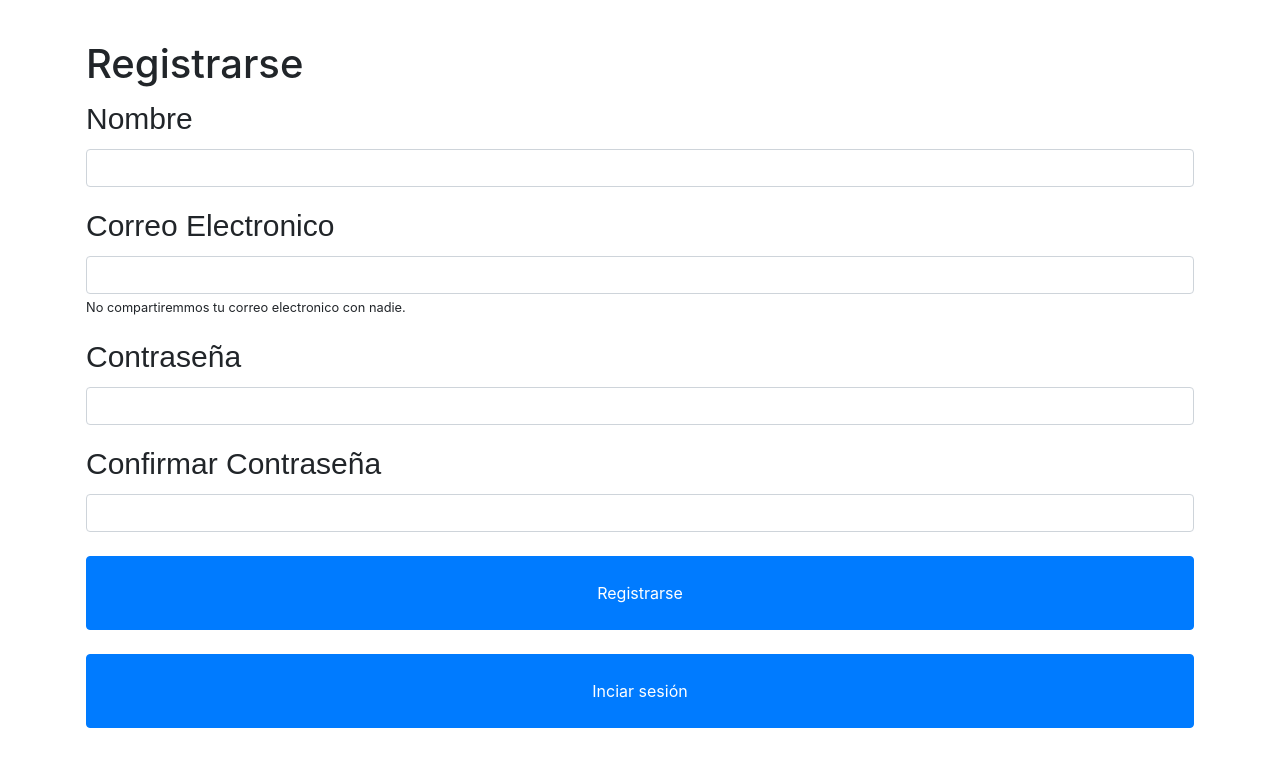
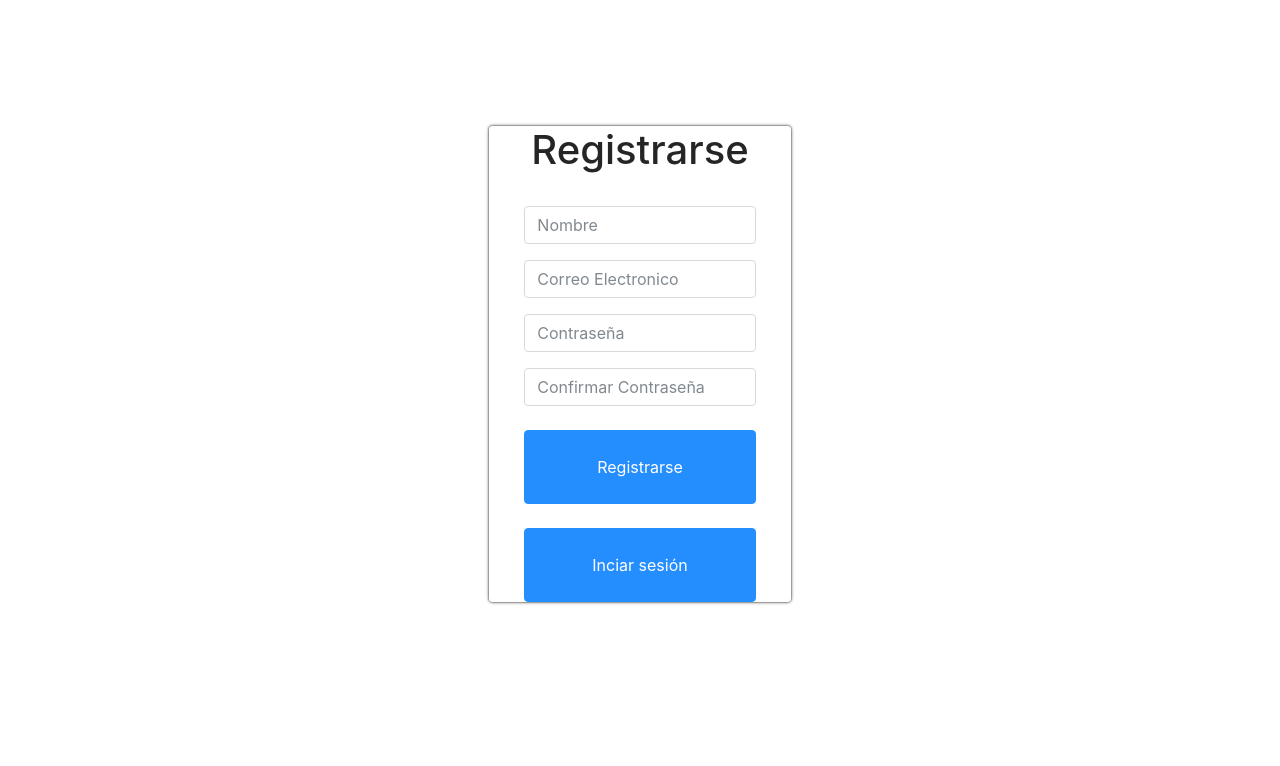
Before and after one commit to juanrojo2/Equipo2DEM, a React (Create React App) app: page /singUp in a window 1280 px wide. Shown: the top 766 px of the page. Built offline with nearby package versions, Linux system fonts and the light colour scheme.

Commit message:
Mejora en diseño de las paginas

```diff
--- a/public/index.html
+++ b/public/index.html
@@ -8,12 +8,36 @@
       href="https://fonts.googleapis.com/css2?family=Lobster&display=swap"
       rel="stylesheet"
     />
+    <link
+      href="https://fonts.googleapis.com/css2?family=Secular+One&display=swap"
+      rel="stylesheet"
+    />
     <meta
       name="description"
       content="Web site created using create-react-app"
     />
     <link rel="manifest" href="%PUBLIC_URL%/manifest.json" />
-
+    <style>
+      * {
+        padding: 0;
+        margin: 0;
+        box-sizing: border-box;
+      }
+    </style>
+    <style>
+      * {
+        padding: 0;
+        margin: 0;
+        box-sizing: border-box;
+      }
+    </style>
+    <style>
+      * {
+        padding: 0;
+        margin: 0;
+        box-sizing: border-box;
+      }
+    </style>
     <title>Bokla</title>
   </head>
   <body>
--- a/src/components/Nav/RightNav.js
+++ b/src/components/Nav/RightNav.js
@@ -35,17 +35,6 @@ const UL = styled.ul`
 const RightNav = ({ open }) => {
   return (
     <UL open={open}>
-      <form class="form-inline my-2 my-lg-0">
-        <input
-          class="form-control mr-sm-2"
-          type="search"
-          placeholder="Search"
-          aria-label="Search"
-        />
-        <button class="btn btn-outline-success my-2 my-sm-0 mt-5" type="submit">
-          Search
-        </button>
-      </form>
       <li></li>
       <li>Nombre de usuario</li>
       <hr />
--- a/src/pages/Login.js
+++ b/src/pages/Login.js
@@ -6,36 +6,40 @@ import Button from "../components/Botones";
 class Login extends React.Component {
   render() {
     return (
-      <div className="container mt-5 p-3">
-        <h1>Inciar sesión</h1>
-        <form>
+      <div class="modal-dialog text-center">
+        <div class="col-sm-8 main-section">
+          <div class="modal-content">
+            <h1>Iniciar sesión</h1>
+            <form class="col-12">
               <div className="form-group">
-            <label for="InputEmail" className="texto-label">
-              Correo Electronico
-            </label>
+                <label for="InputEmail" className="texto-label"></label>
                 <input
                   type="email"
                   className="form-control"
                   id="InputEmail"
+                  placeholder="Correo Electronico"
                   aria-describedby="emailHelp"
                 />
-            <small id="emailHelp" class="form-text text-center">
-              No compartiremmos tu correo electronico con nadie.
-            </small>
               </div>
               <div class="form-group">
-            <label for="InputPassword" className="texto-label">
-              Contraseña
-            </label>
-            <input type="password" class="form-control" id="InputPassword" />
+                <label for="InputPassword" className="texto-label"></label>
+                <input
+                  type="password"
+                  class="form-control"
+                  placeholder="Contraseña"
+                  id="InputPassword"
+                />
               </div>
               <Link to="/PagPrincipal">
-            <Button texto={"Iniciar sesión"} />
+                <Button class="button" texto={"Iniciar sesión"} />
               </Link>
+
               <p id="accountRecovery" className="form-text">
                 ¿Olvidaste tu contraseña?
               </p>
             </form>
+          </div>
+        </div>
       </div>
     );
   }
--- a/src/pages/PagPrincipal.js
+++ b/src/pages/PagPrincipal.js
@@ -1,12 +1,12 @@
 import React from "react";
-import NavBar from "../components/navBar";
+import Navbar from "../components/Nav/navBar";
 import "../styles/styles.css";
 
 class PagPrincipal extends React.Component {
   render() {
     return (
       <div>
-        <NavBar />
+        <Navbar />
       </div>
     );
   }
--- a/src/pages/singUp.js
+++ b/src/pages/singUp.js
@@ -6,48 +6,56 @@ import Button from "../components/Botones";
 class signUp extends React.Component {
   render() {
     return (
-      <div className="container mt-4 p-3">
+      <div class="modal-dialog text-center">
+        <div class="col-sm-8 main-section">
+          <div class="modal-content">
         <h1>Registrarse</h1>
-        <form>
+        <br/>
+        <form class="col-12">
           <div className="form-group">
-            <label for="InputName" className="texto-label">
-              Nombre
-            </label>
-            <input type="text" className="form-control" id="InputName" />
+
+            <input
+            type="text"
+            className="form-control"
+            placeholder="Nombre"
+            id="InputName" />
           </div>
           <div className="form-group">
-            <label for="InputEmail" className="texto-label">
-              Correo Electronico
-            </label>
+
             <input
               type="email"
               className="form-control"
               id="InputEmail"
+              placeholder="Correo Electronico"
               aria-describedby="emailHelp"
             />
-            <small id="emailHelp" class="form-texttext-center">
-              No compartiremmos tu correo electronico con nadie.
-            </small>
+
           </div>
           <div class="form-group">
-            <label for="InputPassword" className="texto-label">
-              Contraseña
-            </label>
-            <input type="password" class="form-control" id="InputPassword" />
+
+            <input
+            type="password"
+            class="form-control"
+            id="InputPassword"
+            placeholder="Contraseña"/>
           </div>
           <div class="form-group">
-            <label for="InputPasswordCon" className="texto-label">
-              Confirmar Contraseña
-            </label>
-            <input type="password" class="form-control" id="InputPasswordCon" />
+
+            <input
+            type="password"
+            class="form-control"
+            id="InputPasswordCon"
+            placeholder="Confirmar Contraseña"/>
           </div>
           <Link to="/Login">
-            <Button texto={"Registrarse"} />
+            <Button class="button" texto={"Registrarse"} />
           </Link>
           <Link to="/Login">
-            <Button texto={"Inciar sesión"} />
+            <Button class="button" texto={"Inciar sesión"}/>
           </Link>
         </form>
+      </div>
+      </div>
       </div>
     );
   }
--- a/src/styles/styles.css
+++ b/src/styles/styles.css
@@ -1,6 +1,7 @@
 body {
   font-family: "Secular One", sans-serif;
 }
+
 .title {
   font-family: "Lobster", cursive;
   font-size: 110px;
@@ -11,3 +12,26 @@ body {
   display: block;
   font-size: 30px;
 }
+
+.main-section {
+  margin: 0 auto;
+  margin-top: 25%;
+  padding: 0;
+}
+
+.modal-content {
+  background-color: #3b4652;
+  opacity: 0.85;
+  padding: 0 20px;
+  box-shadow: 0px 0px 3px #848484;
+}
+
+h1,
+p {
+  color: black;
+}
+
+button {
+  width: 60%;
+  margin: 5px 0 30px;
+}
```
Also changed, not shown: src/images/user.png (added), 16 other files (tests, documents, lock files or other folders). Lines whose indentation alone changed are shown as unchanged.
